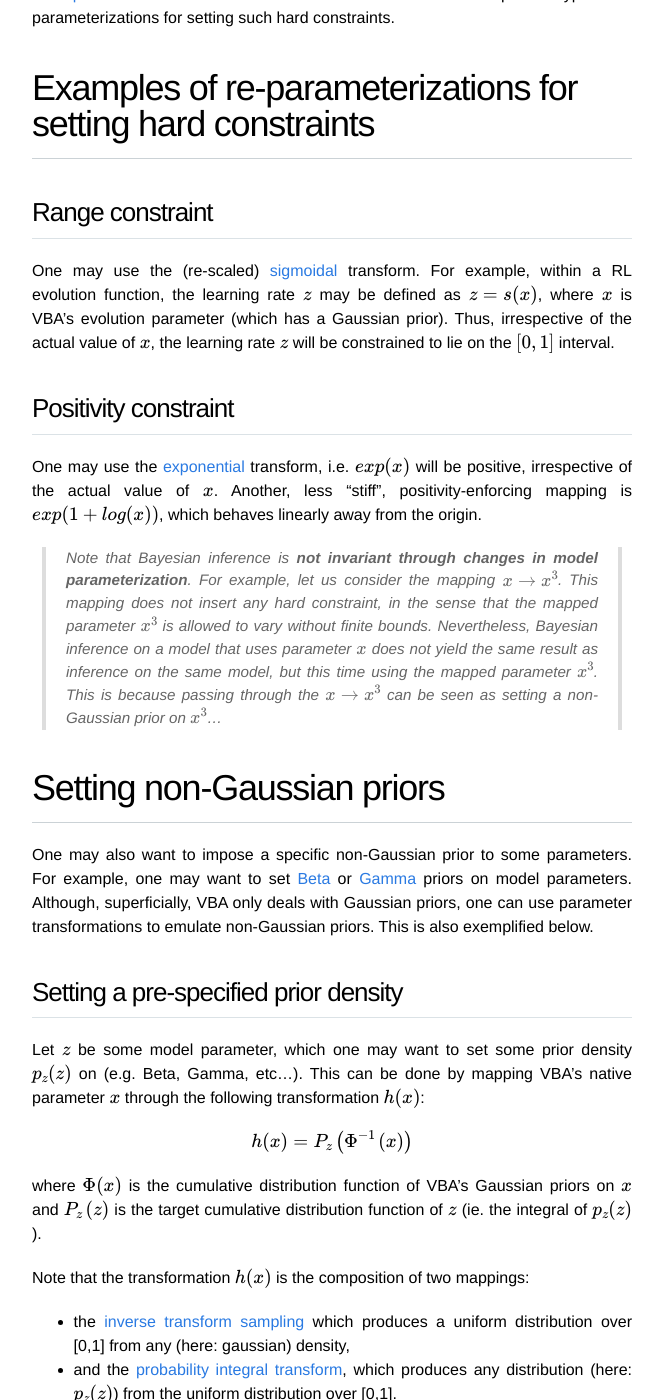
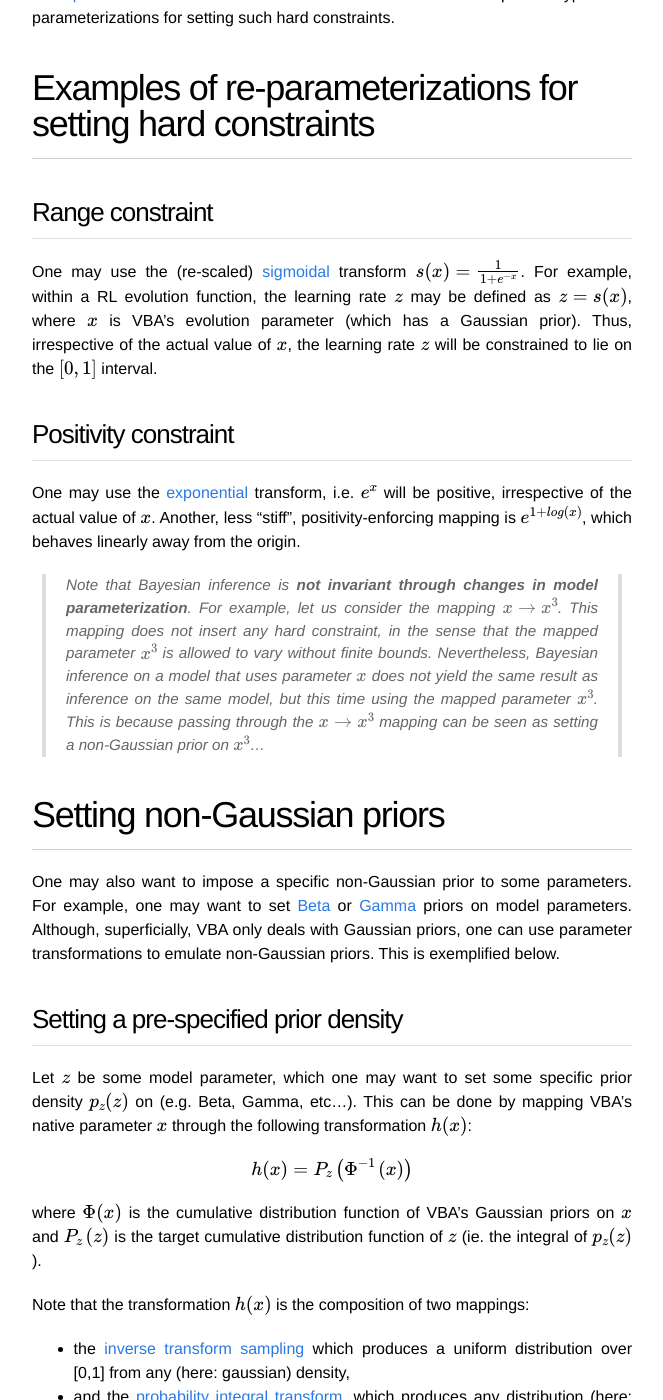
Before and after one commit to MBB-team/VBA-toolbox, a Jekyll site: the page built from _wiki/param-transform.md, in a window 1280 px wide and 1400 px high, scrolled down 935 px. Shown: the whole window, without its empty margins (308-971 px from the left). Built offline with Jekyll 4.4.1, drawn with Linux system fonts in a browser that asks for light colours; nearby versions of some CDN libraries; formulas are drawn with MathJax 3; some of the changed text lies outside the part shown.

Commit message:
Update param-transform.md

```diff
--- a/_wiki/param-transform.md
+++ b/_wiki/param-transform.md
@@ -15,23 +15,23 @@ However, one may want to insert "[hard constraints](https://en.wikipedia.org/wik
 
 ## Range constraint
 
-One may use the (re-scaled) [sigmoidal](https://en.wikipedia.org/wiki/Sigmoid_function) transform. For example, within a RL evolution function, the learning rate $$z$$ may be defined as $$z=s(x)$$, where $$x$$ is VBA's evolution parameter (which has a Gaussian prior). Thus, irrespective of the actual value of $$x$$, the learning rate $$z$$ will be constrained to lie on the $$\left[0,1\right]$$ interval.
+One may use the (re-scaled) [sigmoidal](https://en.wikipedia.org/wiki/Sigmoid_function) transform $$s(x) = \frac{1}{1+e^{-x}}$$. For example, within a RL evolution function, the learning rate $$z$$ may be defined as $$z=s(x)$$, where $$x$$ is VBA's evolution parameter (which has a Gaussian prior). Thus, irrespective of the actual value of $$x$$, the learning rate $$z$$ will be constrained to lie on the $$\left[0,1\right]$$ interval.
 
 ## Positivity constraint
 
-One may use the [exponential](https://en.wikipedia.org/wiki/Exponential_function) transform, i.e. $$exp(x)$$ will be positive, irrespective of the actual value of $$x$$. Another, less "stiff", positivity-enforcing mapping is $$exp(1+log(x))$$, which behaves linearly away from the origin.
+One may use the [exponential](https://en.wikipedia.org/wiki/Exponential_function) transform, i.e. $$e^x$$ will be positive, irrespective of the actual value of $$x$$. Another, less "stiff", positivity-enforcing mapping is $$e^{1+log(x)}$$, which behaves linearly away from the origin.
 
 
-> Note that Bayesian inference is **not invariant through changes in model parameterization**. For example, let us consider the mapping $$x \rightarrow x^3$$. This mapping does not insert any hard constraint, in the sense that the mapped parameter $$x^3$$ is allowed to vary without finite bounds. Nevertheless, Bayesian inference on a model that uses parameter $$x$$ does not yield the same result as inference on the same model, but this time using the mapped parameter $$x^3$$. This is because passing through the $$x \rightarrow x^3$$ can be seen as setting a non-Gaussian prior on $$x^3$$...
+> Note that Bayesian inference is **not invariant through changes in model parameterization**. For example, let us consider the mapping $$x \rightarrow x^3$$. This mapping does not insert any hard constraint, in the sense that the mapped parameter $$x^3$$ is allowed to vary without finite bounds. Nevertheless, Bayesian inference on a model that uses parameter $$x$$ does not yield the same result as inference on the same model, but this time using the mapped parameter $$x^3$$. This is because passing through the $$x \rightarrow x^3$$ mapping can be seen as setting a non-Gaussian prior on $$x^3$$...
 
 
 # Setting non-Gaussian priors
 
-One may also want to impose a specific non-Gaussian prior to some parameters. For example, one may want to set [Beta](https://en.wikipedia.org/wiki/Beta_distribution) or [Gamma](https://en.wikipedia.org/wiki/Gamma_distribution) priors on model parameters. Although, superficially, VBA only deals with Gaussian priors, one can use parameter transformations to emulate non-Gaussian priors. This is also exemplified below.
+One may also want to impose a specific non-Gaussian prior to some parameters. For example, one may want to set [Beta](https://en.wikipedia.org/wiki/Beta_distribution) or [Gamma](https://en.wikipedia.org/wiki/Gamma_distribution) priors on model parameters. Although, superficially, VBA only deals with Gaussian priors, one can use parameter transformations to emulate non-Gaussian priors. This is exemplified below.
 
 ## Setting a pre-specified prior density
 
-Let $$z$$ be some model parameter, which one may want to set some prior density $$p_z(z)$$ on (e.g. Beta, Gamma, etc...). This can be done by mapping VBA's native parameter $$x$$ through the following transformation $$h(x)$$:
+Let $$z$$ be some model parameter, which one may want to set some specific prior density $$p_z(z)$$ on (e.g. Beta, Gamma, etc...). This can be done by mapping VBA's native parameter $$x$$ through the following transformation $$h(x)$$:
 
 $$ h(x)=P_z\left(\Phi^{-1}\left(x\right)\right) $$
 
```
Also changed, not shown: other parts of _wiki/param-transform.md (+2 -2 lines).
